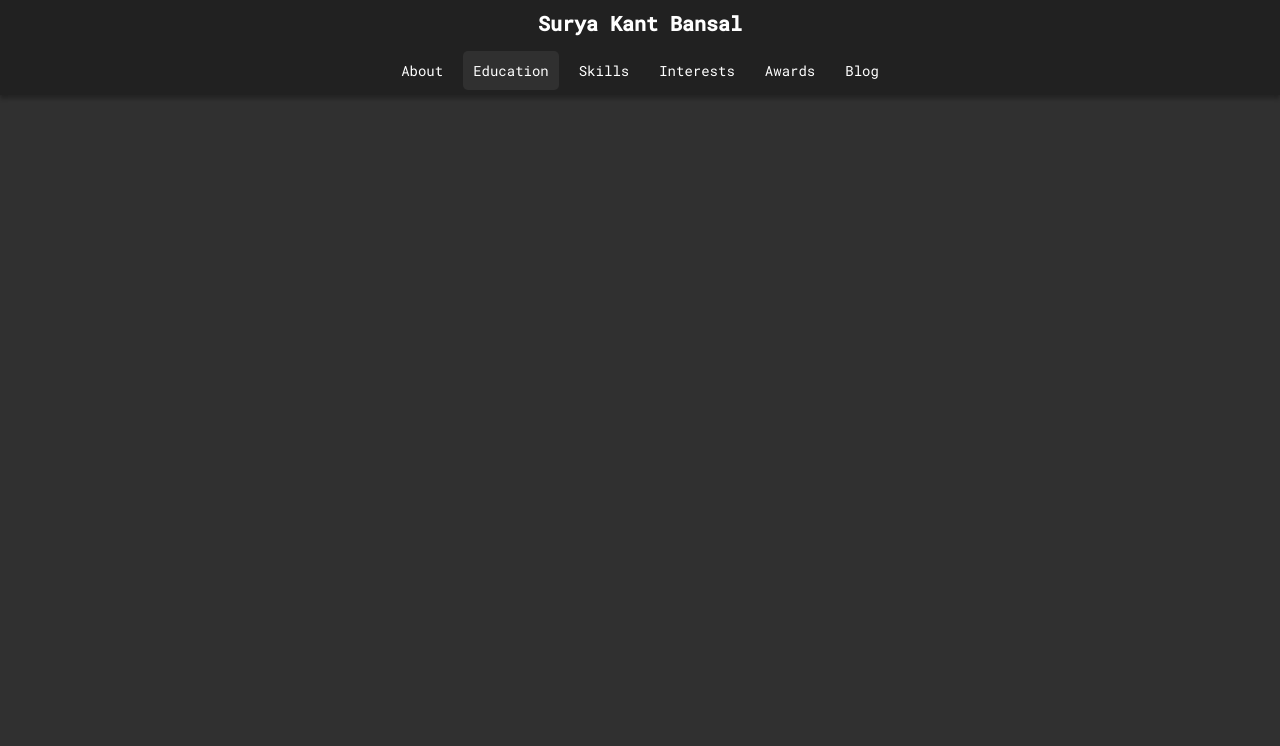
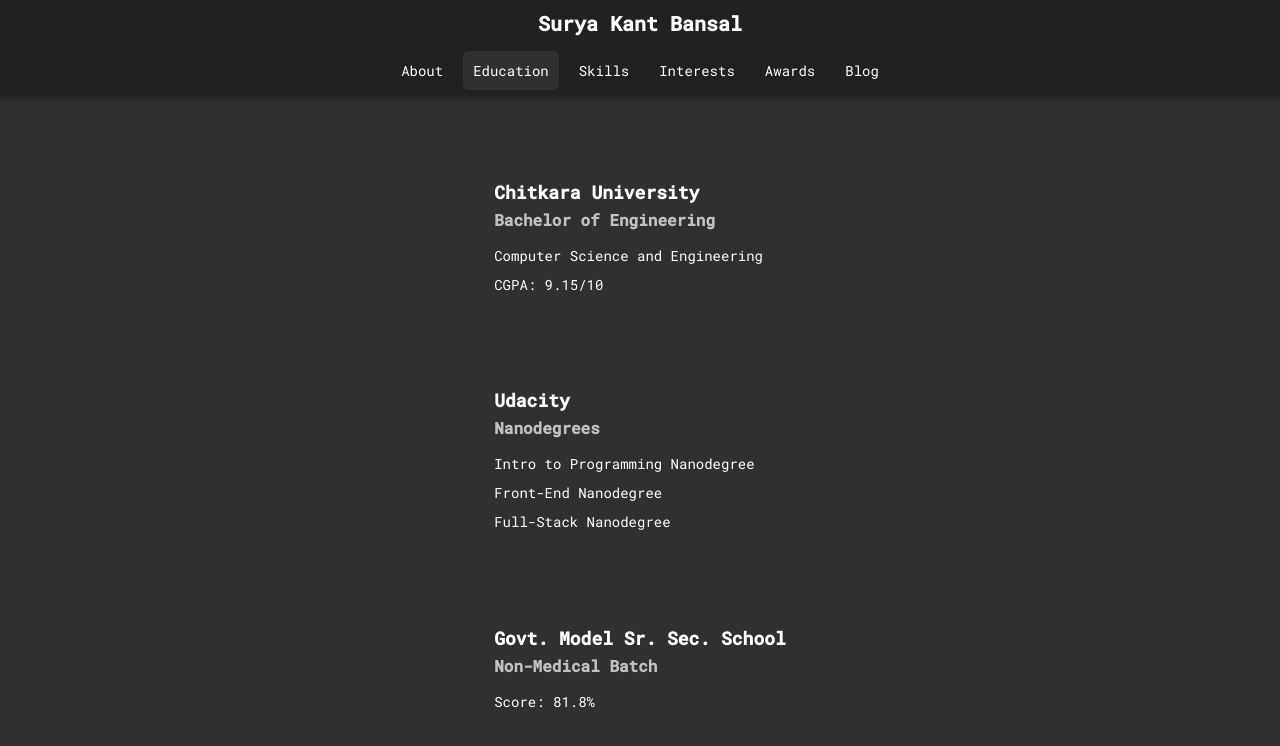
Before and after one commit to skb1129/skb1129.github.io, a React (Create React App) app: page /education in a window 1280 px wide. Shown: the top 746 px of the page. Built offline with nearby package versions, Linux system fonts and the light colour scheme.

Commit message:
education

```diff
--- a/src/about/styles.scss
+++ b/src/about/styles.scss
@@ -3,6 +3,7 @@
     display: flex;
     flex: 1 1 auto;
     justify-content: center;
+    align-items: center;
   }
   &__text {
     font-size: 1.6rem;
--- a/src/app/App.tsx
+++ b/src/app/App.tsx
@@ -3,6 +3,7 @@
 
 import Navbar from "../navbar/Navbar";
 import About from "../about/About";
+import Education from "../education/Education";
 
 import "./styles.scss";
 
@@ -17,6 +18,7 @@
       <div className={styles.wrapper}>
         <Route path="/" exact component={About} />
         <Route path="/about" component={About} />
+        <Route path="/education" component={Education} />
       </div>
     </BrowserRouter>
   );
--- a/src/app/styles.scss
+++ b/src/app/styles.scss
@@ -2,7 +2,6 @@
   &__wrapper {
     flex: 1 1 auto;
     display: flex;
-    align-items: center;
     padding: 0 2rem;
   }
 }
--- /dev/null
+++ b/src/education/Education.tsx
@@ -0,0 +1,40 @@
+import React from "react";
+
+import "./styles.scss";
+
+const styles = {
+  wrapper: "education__wrapper",
+  itemsWrapper: "education__items-wrapper",
+  title: "education__title",
+  subtitle: "education__subtitle",
+  body: "education__body",
+};
+
+const Education: React.FC = () => {
+  return (
+    <div className={styles.wrapper}>
+      <div className={styles.itemsWrapper}>
+        <div>
+          <h2 className={styles.title}>Chitkara University</h2>
+          <h3 className={styles.subtitle}>Bachelor of Engineering</h3>
+          <p className={styles.body}>Computer Science and Engineering</p>
+          <p className={styles.body}>CGPA: 9.15/10</p>
+        </div>
+        <div>
+          <h2 className={styles.title}>Udacity</h2>
+          <h3 className={styles.subtitle}>Nanodegrees</h3>
+          <p className={styles.body}>Intro to Programming Nanodegree</p>
+          <p className={styles.body}>Front-End Nanodegree</p>
+          <p className={styles.body}>Full-Stack Nanodegree</p>
+        </div>
+        <div>
+          <h2 className={styles.title}>Govt. Model Sr. Sec. School</h2>
+          <h3 className={styles.subtitle}>Non-Medical Batch</h3>
+          <p className={styles.body}>Score: 81.8%</p>
+        </div>
+      </div>
+    </div>
+  );
+};
+
+export default Education;
--- /dev/null
+++ b/src/education/styles.scss
@@ -0,0 +1,27 @@
+.education {
+  &__wrapper {
+    display: flex;
+    flex: 1 1 auto;
+    justify-content: center;
+  }
+  &__items-wrapper {
+    display: flex;
+    flex-direction: column;
+    justify-content: space-evenly;
+  }
+  &__title {
+    font-size: 1.8rem;
+    font-weight: bold;
+    margin: 0.5rem 0;
+  }
+  &__subtitle {
+    font-size: 1.6rem;
+    font-weight: bold;
+    opacity: 0.7;
+    margin-top: 0.5rem;
+  }
+  &__body {
+    font-size: 1.4rem;
+    margin: 1rem 0;
+  }
+}
```
